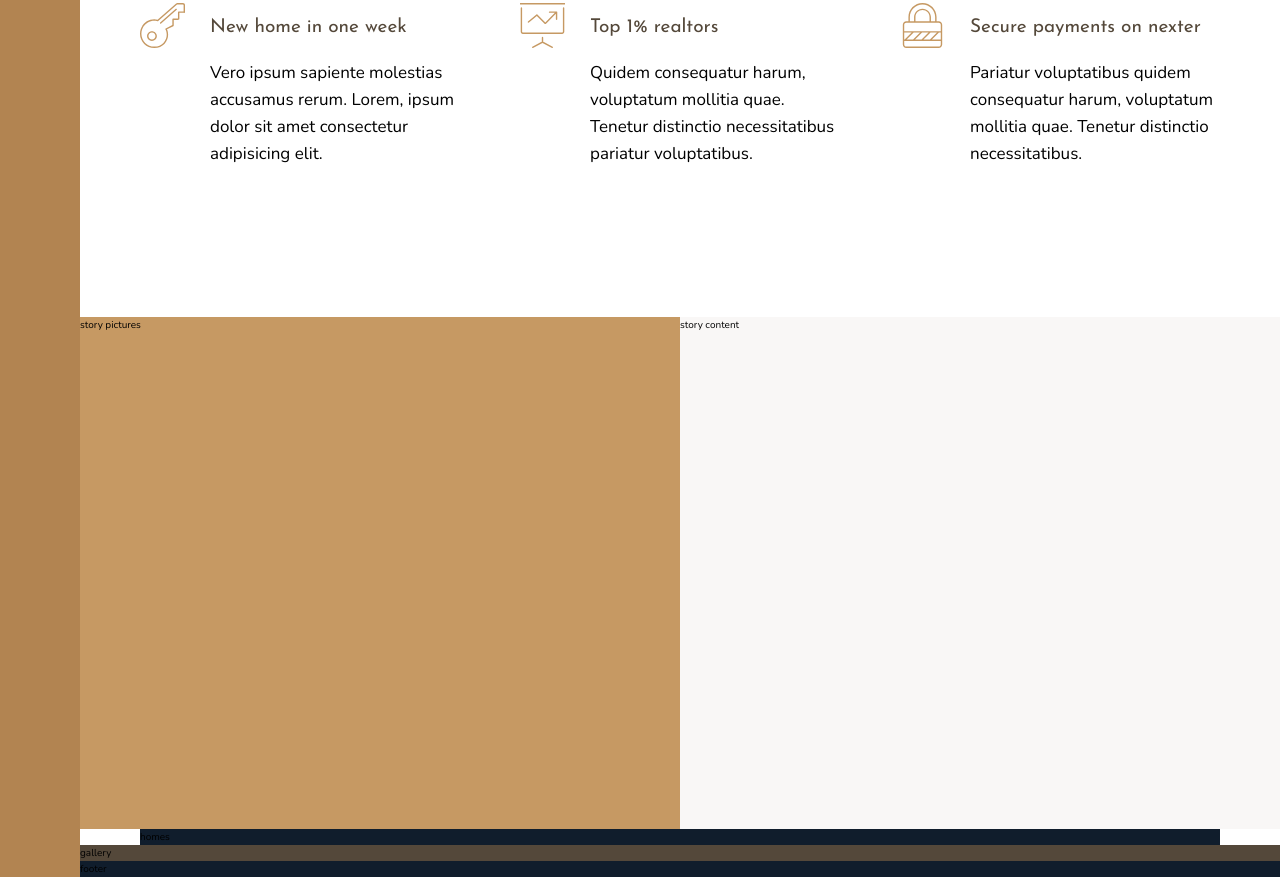
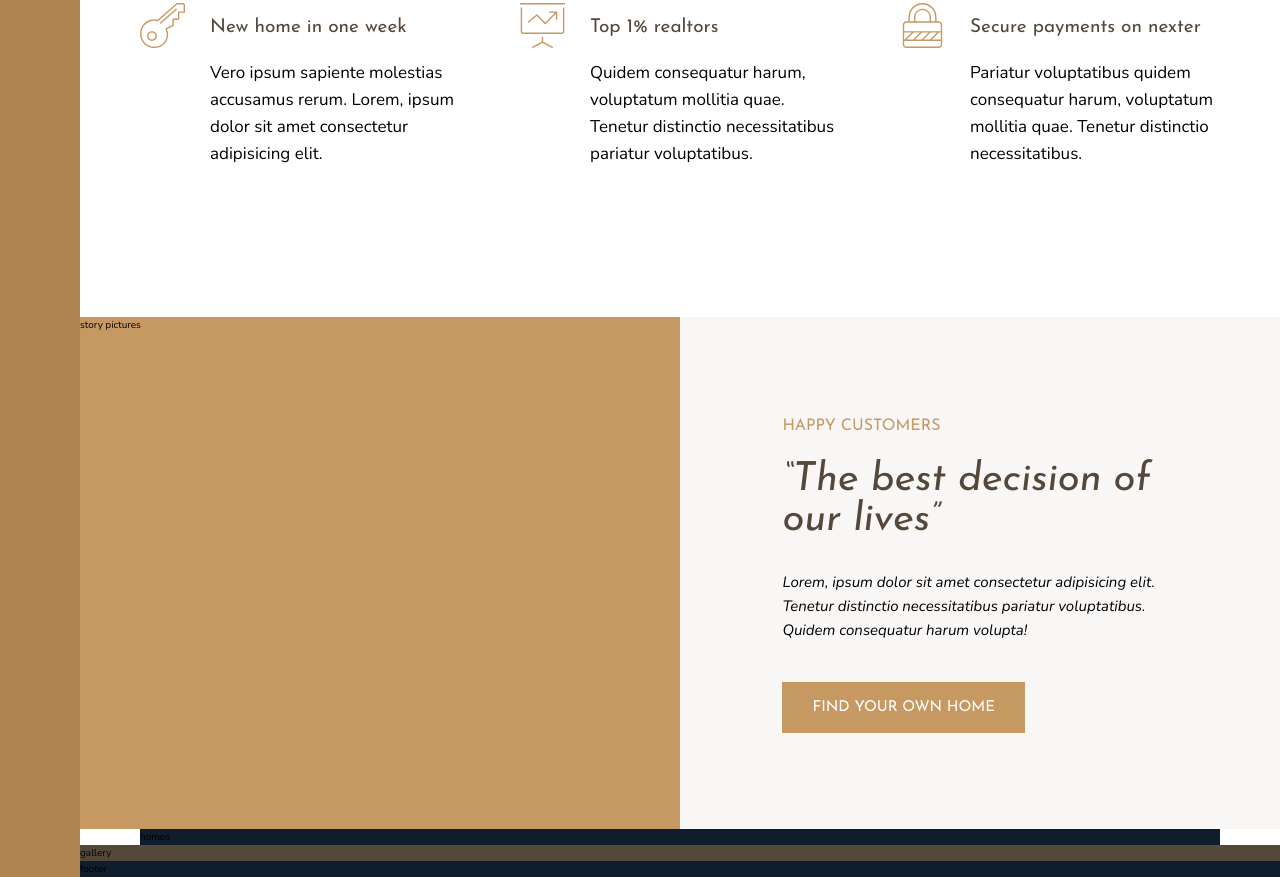
Before and after one commit to Bondok6/Nexter, a website: page index.html in a window 1280 px wide. Shown: the part 991-1868 px from the top of the page. Drawn offline with nearby package versions, Linux system fonts and the light colour scheme.

Commit message:
Start stories section

```diff
--- a/index.html
+++ b/index.html
@@ -89,7 +89,13 @@
     </section>
 
     <div class="story__content">
-      story content
+      <h3 class="heading-3 mb-sm">Happy Customers</h3>
+      <h2 class="heading-2 heading-2--dark mb-md">&ldquo;The best decision of our lives&rdquo;</h2>
+      <p class="story__text">
+        Lorem, ipsum dolor sit amet consectetur adipisicing elit. Tenetur distinctio necessitatibus pariatur
+        voluptatibus. Quidem consequatur harum volupta!
+      </p>
+      <button class="btn">Find your own home</button>
     </div>
 
     <section class="homes">
--- a/sass/_story.scss
+++ b/sass/_story.scss
@@ -7,5 +7,17 @@
   &__content {
     background-color: $color-grey-light-1;
     grid-column: col-start 5 / full-end;
+
+    padding: 6rem 8vw;
+
+    display: grid;
+    align-content: center;
+    justify-items: flex-start;
+  }
+
+  &__text {
+    font-size: 1.5rem;
+    font-style: italic;
+    margin-bottom: 4rem;
   }
 }
--- a/sass/_typography.scss
+++ b/sass/_typography.scss
@@ -9,10 +9,23 @@
 
 .heading-2 {
   @extend %heading;
+  font-size: 4rem;
+  font-style: italic;
+  line-height: 1;
+
+  &--light {
+    color: $color-grey-light-1;
+  }
+  &--dark {
+    color: $color-grey-dark-1;
+  }
 }
 
 .heading-3 {
   @extend %heading;
+  font-size: 1.6rem;
+  color: $color-primary;
+  text-transform: uppercase;
 }
 
 .heading-4 {
@@ -26,3 +39,33 @@
     color: $color-grey-dark-1;
   }
 }
+
+.btn {
+  background-color: $color-primary;
+  color: #fff;
+  border: 0;
+  border-radius: 0;
+  font-family: $font-display;
+  font-size: 1.5rem;
+  text-transform: uppercase;
+  padding: 1.8rem 3rem;
+  cursor: pointer;
+  transition: all 0.2s;
+
+  &:hover {
+    background-color: $color-primary-dark;
+  }
+}
+
+.mb-sm {
+  margin-bottom: 2rem;
+}
+.mb-md {
+  margin-bottom: 3rem;
+}
+.mb-lg {
+  margin-bottom: 4rem;
+}
+.mg-hg {
+  margin-bottom: 8rem;
+}
```
Also changed, not shown: css/style.css.
